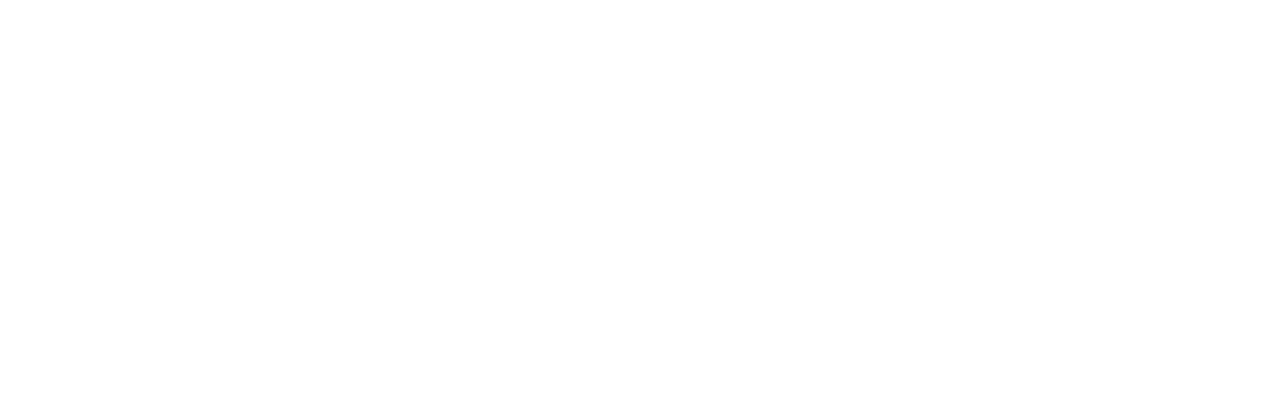
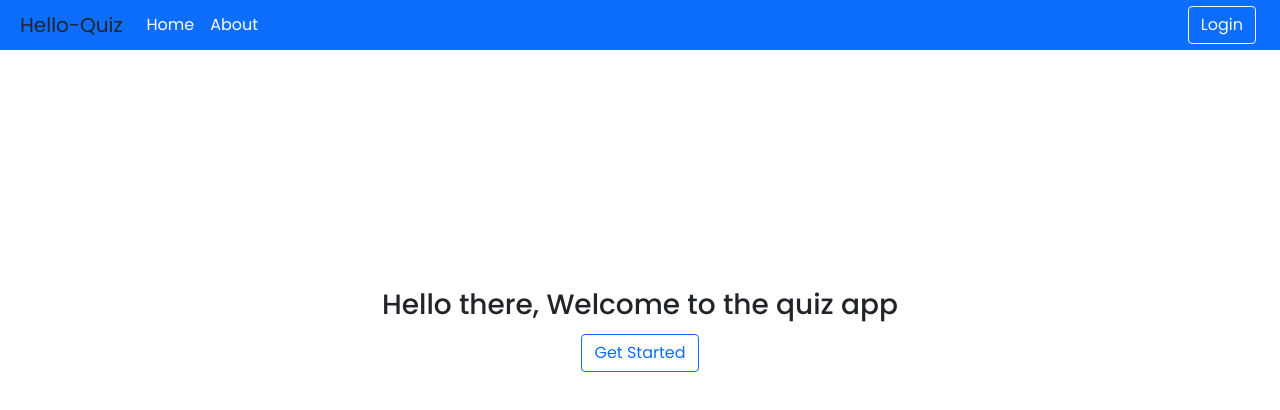
Before and after one commit to Rajarshi38/Quiz-app, a React (Create React App) app: page / in a window 1280 px wide. Shown: the top 410 px of the page. Built offline with nearby package versions, Linux system fonts and the light colour scheme.

Commit message:
Design Navbar

```diff
--- a/package.json
+++ b/package.json
@@ -11,6 +11,8 @@
     "react": "^17.0.2",
     "react-bootstrap": "^2.0.4",
     "react-dom": "^17.0.2",
+    "react-navigation": "^4.4.4",
+    "react-router-dom": "^6.2.1",
     "react-scripts": "5.0.0",
     "web-vitals": "^2.1.2"
   },
--- a/src/App.js
+++ b/src/App.js
@@ -1,11 +1,23 @@
 import { Button } from "react-bootstrap";
 import "bootstrap/dist/css/bootstrap.min.css";
+import { BrowserRouter as Router, Route, Routes } from "react-router-dom";
+import Home from "./components/Home";
+import Starter from "./components/Starter";
+import Header from "./components/Header";
 
 function App() {
     return (
-        <div className="App">
-
-        </div>
+        <Router>
+            <div className="App">
+                <Header />
+                <div className="content">
+                    <Routes>
+                        <Route path="/" element={<Starter />} />
+                        <Route path="/home" element={<Home />} />
+                    </Routes>
+                </div>
+            </div>
+        </Router>
     );
 }
 
--- /dev/null
+++ b/src/components/Header.jsx
@@ -0,0 +1,44 @@
+import { Link } from "react-router-dom";
+import { Button} from "react-bootstrap";
+import { Navbar,Nav } from "react-bootstrap";
+
+const Header = () => {
+    return (
+        <div className="header" >
+            {/* <nav className="navbar navbar-light bg-primary">
+                <h5 style={{
+                    color : "yellow"
+                }}>Hello Quiz</h5>
+                <ul>
+                    <Link to="/"><li>Home</li></Link>
+                    <li>About</li>
+                    <li>Contact</li>
+
+                </ul>
+
+
+            </nav> */}
+
+            <Navbar bg="primary" variant="primary">
+                <Navbar.Brand style={{
+                    marginLeft : "20px"
+                }}>
+                    Hello-Quiz
+                </Navbar.Brand>
+                <Nav className="me-auto">
+                    <Nav.Link as={Link} to="/">Home</Nav.Link>
+                    <Nav.Link>About</Nav.Link>
+
+
+                </Nav>
+           <Nav className="me-4">
+          <Button variant="outline-light" className="">Login</Button>
+
+           </Nav>
+
+            </Navbar>
+        </div>
+    );
+};
+
+export default Header;
--- /dev/null
+++ b/src/components/Home.jsx
@@ -0,0 +1,28 @@
+import { useState } from "react";
+import { DropdownButton } from "react-bootstrap";
+import { Button } from "react-bootstrap";
+
+import { Dropdown } from "bootstrap";
+
+const Home = () => {
+    const [category, setCategory] = useState("");
+
+    return (
+        <div className="home">
+            <h5>Choose your category</h5>
+            <select class="form-select" aria-label="Default select example">
+                <option selected>Category..</option>
+                <option value="Computer Science">Computer Science</option>
+                <option value="Economics">Economics</option>
+                <option value="Environment">Environment</option>
+            </select>
+
+            <Button variant="outline-primary" style={{
+                marginTop : "10px"
+            }}>Start</Button>
+
+        </div>
+    );
+};
+
+export default Home;
--- /dev/null
+++ b/src/components/Starter.jsx
@@ -0,0 +1,15 @@
+import {Button} from "react-bootstrap";
+import { Link } from "react-router-dom";
+
+const Starter = () => {
+    return (
+        <div className="starter">
+            <h3>Hello there, Welcome to the quiz app</h3>
+            <Link to="/home">
+            <Button variant="outline-primary">Get Started</Button>
+            </Link>
+        </div>
+    );
+};
+
+export default Starter;
--- a/src/index.css
+++ b/src/index.css
@@ -1,3 +1,4 @@
+@import url("https://fonts.googleapis.com/css2?family=Poppins:wght@100;400;500;600;700&display=swap");
 body {
     margin: 0;
     font-family: -apple-system, BlinkMacSystemFont, "Segoe UI", "Roboto", "Oxygen",
@@ -6,13 +7,61 @@ body {
     -moz-osx-font-smoothing: grayscale;
 }
 
-code {
-    font-family: source-code-pro, Menlo, Monaco, Consolas, "Courier New", monospace;
+* {
+    font-family: "Poppins", sans-serif;
 }
-
 .App {
+    width: 100%;
     height: 100vh;
+}
+.content {
+    height: 70%;
     display: flex;
     justify-content: center;
     align-items: center;
+    flex-direction: column;
+    /* gap: 5px; */
 }
+.starter {
+    display: flex;
+    flex-direction: column;
+    justify-content: center;
+    align-items: center;
+    gap: 5px;
+}
+.home {
+    display: flex;
+    flex-direction: column;
+    justify-content: center;
+    align-items: center;
+    gap: 5px;
+}
+.header nav {
+    height: 50px;
+    display: flex;
+    justify-content: flex-start;
+}
+
+.header ul {
+    list-style-type: none;
+    display: flex;
+    gap: 1.5rem;
+    color: #fff;
+}
+.header nav h5 {
+    color: #fff;
+    margin-left: 10px;
+    margin-bottom: 20px;
+}
+.header ul li {
+    margin-right: 10px;
+}
+
+.header a {
+    text-decoration: none;
+    color: #fff;
+}
+
+.header a:hover {
+    color: black;
+}
```
Also changed, not shown: 1 other file (tests, documents, lock files or other folders).
